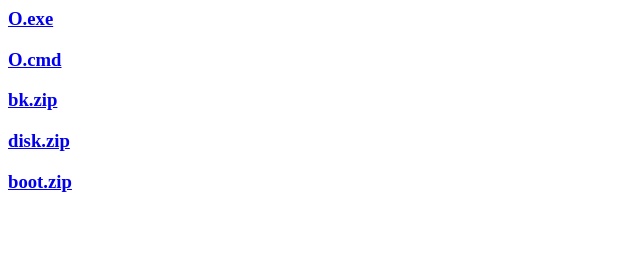
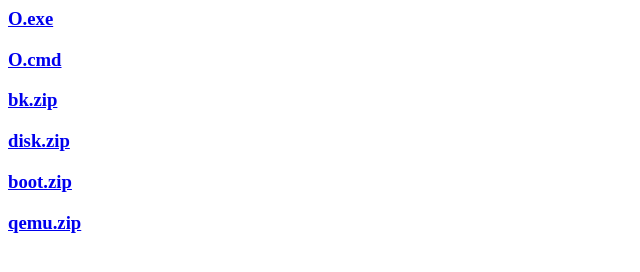
Before and after one commit to hoangshiga/hoangshiga.github.io, a plain HTML site: page O/index.html in a window 1280 px wide. Shown: the whole page, without its empty margins (0-640 px from the left). Drawn offline with Linux system fonts and the light colour scheme.

Commit message:
Update index.html

```diff
--- a/O/index.html
+++ b/O/index.html
@@ -3,3 +3,4 @@
 <h3><a href="https://hoangshiga.github.io/bk.zip">bk.zip</a></h3>
 <h3><a href="https://hoangshiga.github.io/disk.zip">disk.zip</a></h3>
 <h3><a href="https://hoangshiga.github.io/boot.zip">boot.zip</a></h3>
+<h3><a href="https://hoangshiga.github.io/qemu.zip">qemu.zip</a></h3>
```
